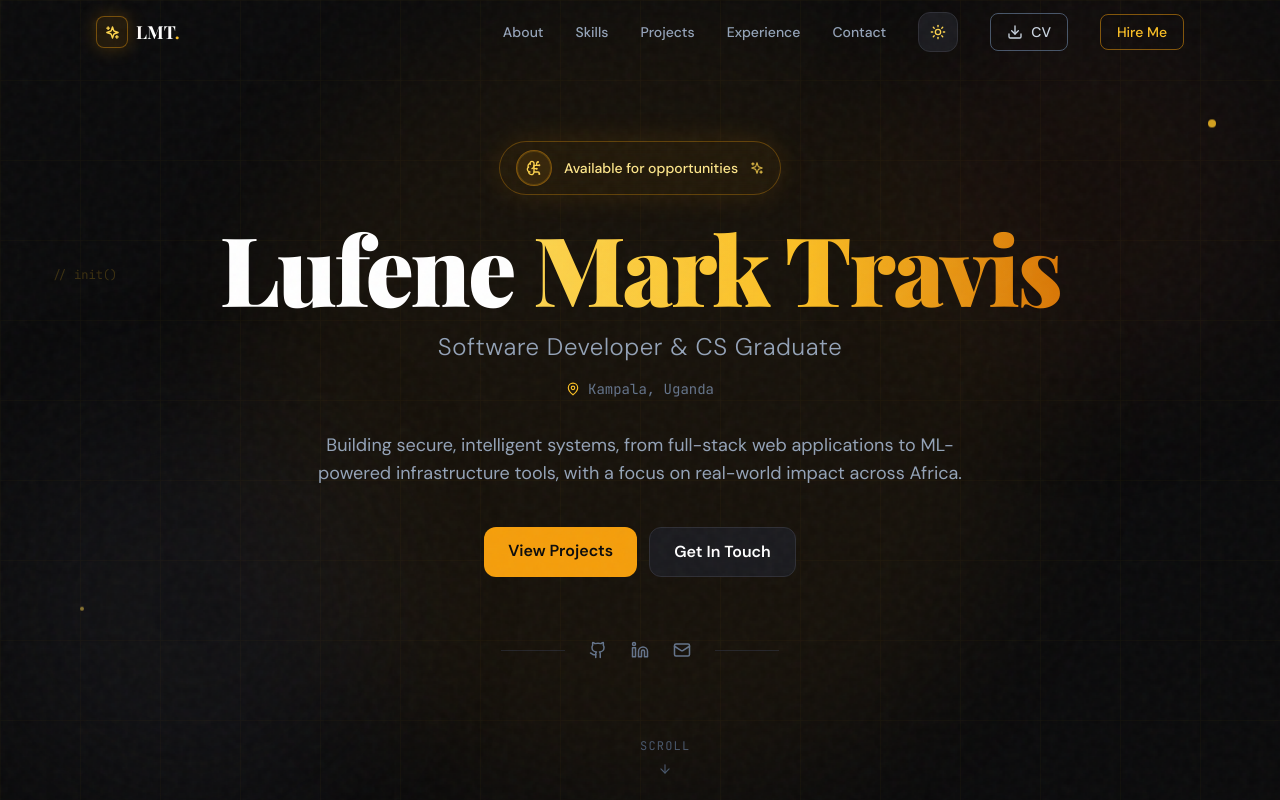
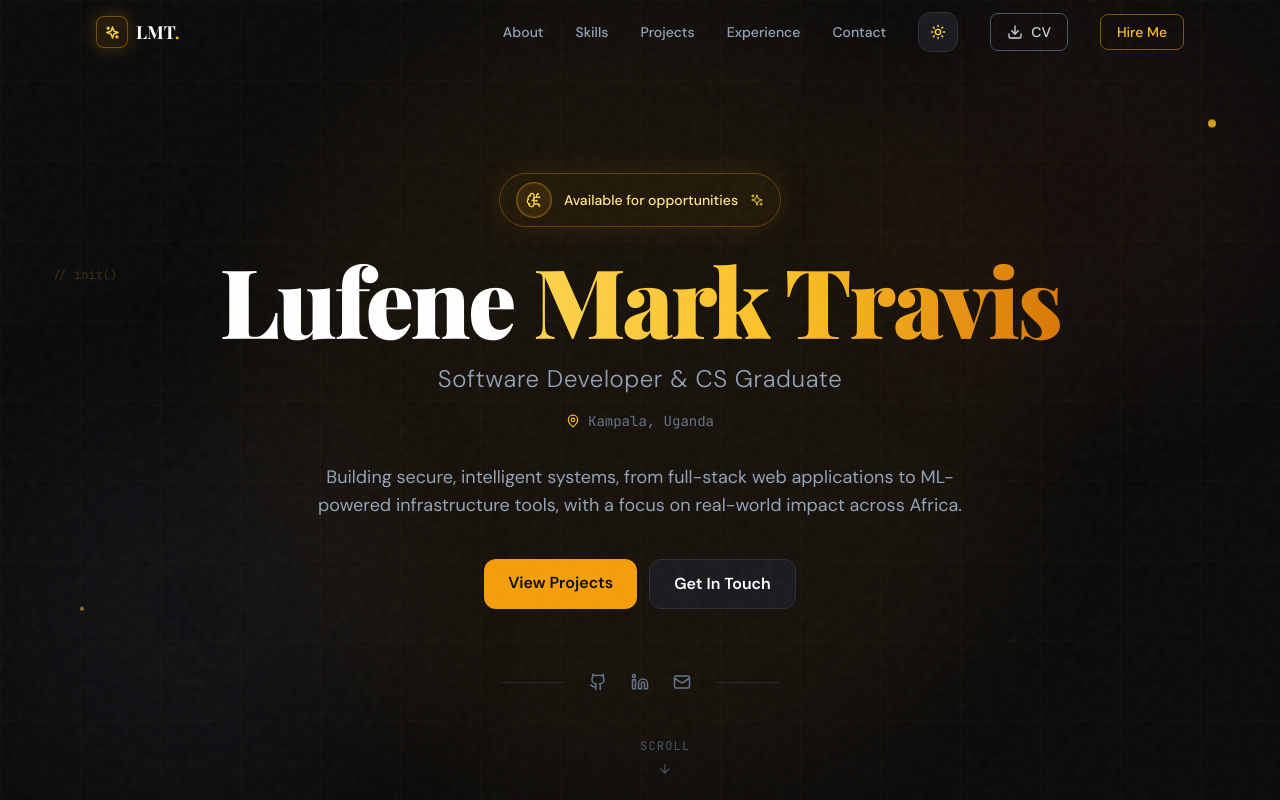
Before and after one commit to Humble689/portfolio-redesigned2, a React (Vite) app in the folder portfolio/: page / in a window 1280 px wide. Shown: the top 800 px of the page. Built offline with nearby package versions, Linux system fonts and the light colour scheme.

Commit message:
Add base CSS styles for portfolio layout and components

```diff
--- a/portfolio/src/sections/Hero.tsx
+++ b/portfolio/src/sections/Hero.tsx
@@ -15,7 +15,7 @@
 
 export default function Hero() {
   return (
-    <section className="relative min-h-screen flex items-center justify-center overflow-hidden">
+    <section className="relative min-h-screen flex items-center justify-center overflow-hidden pt-16">
       {/* Background */}
       <div className="absolute inset-0 bg-ink-950">
         {/* Radial glow */}
```
Also changed, not shown: 4 other files (tests, documents, lock files or other folders).
